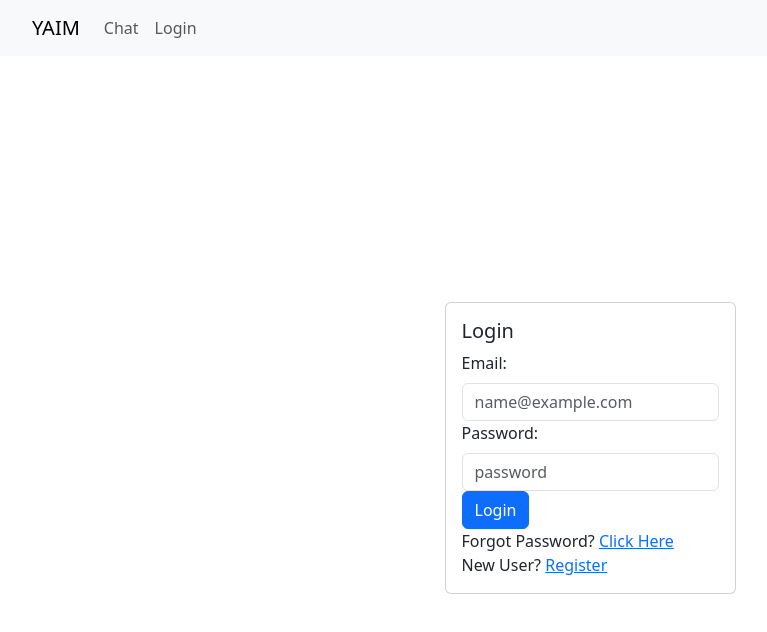
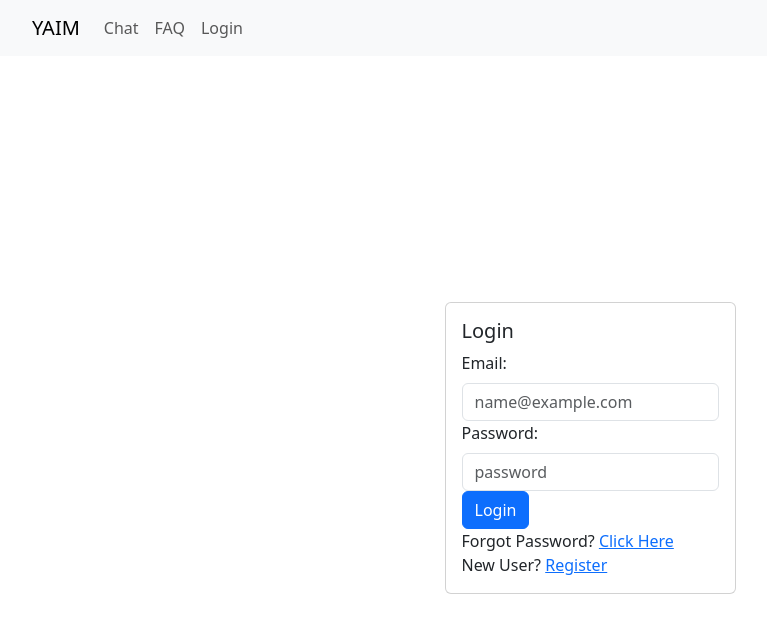
Before and after one commit to DanGoer/voice-to-chat, a React (Vite) app in the folder frontend/: page /login in a window 1280 px wide. Shown: the top 632 px of the page, without its empty margins (50-817 px from the left). Built offline with nearby package versions, Linux system fonts and the light colour scheme; no server answers.

Commit message:
added faq and adjusted navbar

```diff
--- a/frontend/src/App.tsx
+++ b/frontend/src/App.tsx
@@ -12,6 +12,7 @@
 import History from "./pages/History";
 import SideBar from "./components/SideBar";
 import SettingsModal from "./components/SettingsModal";
+import Faq from "./pages/Faq";
 
 function App() {
   const [darkMode, setDarkMode] = useState<boolean>(false);
@@ -50,6 +51,7 @@
             />
           </Route>
           <Route path="/" element={<Home />} />
+          <Route path="/faq" element={<Faq />} />
           <Route path="/login" element={<Login />} />
           <Route path="/register" element={<Register />} />
           <Route path="/passwordreset" element={<PasswordReset />} />
--- a/frontend/src/components/NavBar/index.tsx
+++ b/frontend/src/components/NavBar/index.tsx
@@ -3,6 +3,11 @@
 import Nav from "react-bootstrap/Nav";
 import { Link } from "react-router-dom";
 import { useAuth } from "../../context/AuthProvider";
+
+const navLinks = [
+  { name: "Chat", link: "chat" },
+  { name: "FAQ", link: "faq" },
+];
 
 function NavBar({ darkMode }) {
   const { user, signOut } = useAuth();
@@ -21,16 +26,18 @@
         <Navbar.Toggle aria-controls="basic-navbar-nav" />
         <Navbar.Collapse id="basic-navbar-nav">
           <Nav className="me-auto">
-            <Nav.Link as={Link} to="/chat">
-              Chat
-            </Nav.Link>
-            {user ? (
-              <Nav.Link as={Link} to="/history">
-                History
-              </Nav.Link>
-            ) : null}
+            {navLinks.map((link) => {
+              return (
+                <Nav.Link key={link.name} as={Link} to={`/${link.link}`}>
+                  {link.name}
+                </Nav.Link>
+              );
+            })}
             {user ? (
               <>
+                <Nav.Link as={Link} to="/history">
+                  History
+                </Nav.Link>
                 <button onClick={signOut}>logout</button>
                 <Navbar.Text>Signed in with: {user.email}</Navbar.Text>
               </>
--- /dev/null
+++ b/frontend/src/pages/Faq.tsx
@@ -0,0 +1,5 @@
+function Faq() {
+  return <div>Faq</div>;
+}
+
+export default Faq;
```
